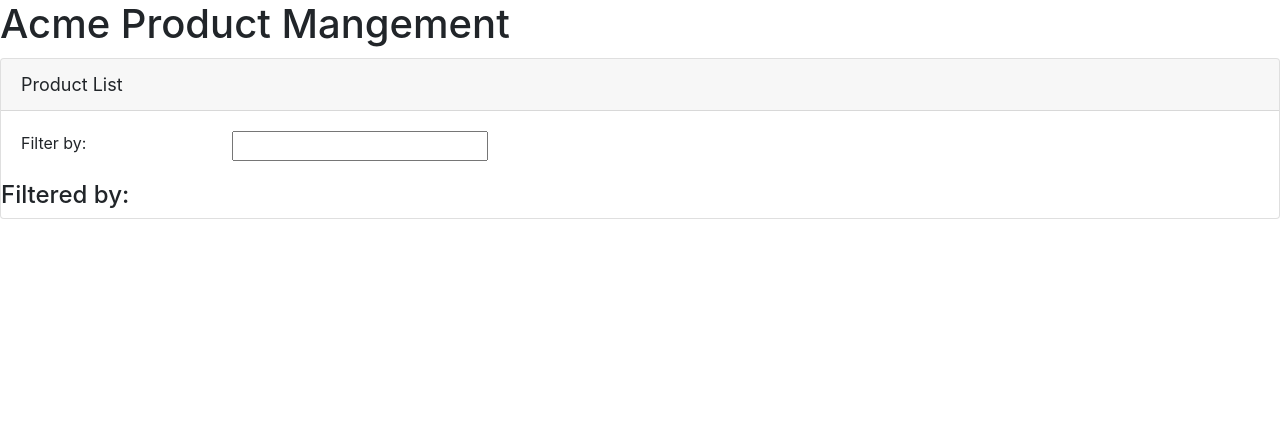
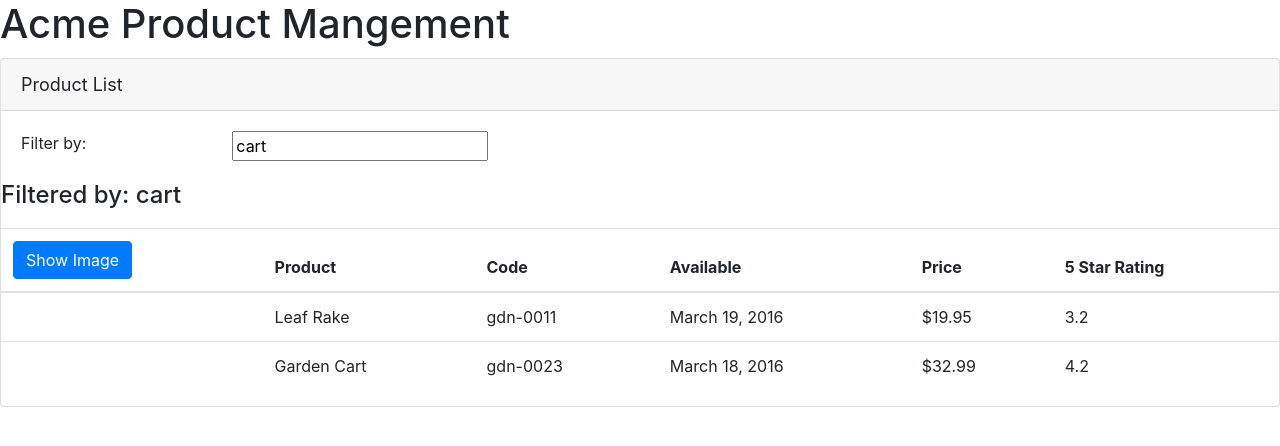
Before and after one commit to 8Tesla8/Angular-firstApp, an Angular app: page / in a window 1280 px wide. Shown: the top 446 px of the page. Built offline with nearby package versions, Linux system fonts and the light colour scheme.

Commit message:
added logic for product table

```diff
--- a/src/app/app.module.ts
+++ b/src/app/app.module.ts
@@ -1,5 +1,7 @@
 import { BrowserModule } from '@angular/platform-browser';
 import { NgModule } from '@angular/core';
+
+import { FormsModule } from "@angular/forms";
 
 import { AppComponent } from './app.component';
 import { ProductListComponent } from './products/product-list.component';
@@ -11,7 +13,8 @@
   ],
 
   imports: [
-    BrowserModule
+    BrowserModule,
+    FormsModule
   ],
 
   bootstrap: [AppComponent]
--- a/src/app/products/product-list.component.html
+++ b/src/app/products/product-list.component.html
@@ -7,28 +7,29 @@
         <div class="row">
             <div class="col-md-2">Filter by: </div>
             <div class="col-md-4">
-                <input type="text" />
+                <input type="text"
+                       [(ngModel)]='listFilter' />
             </div>
         </div>
     </div>
 
     <div class="row">
         <div class="col-md-6">
-            <h4>Filtered by: </h4>
+            <h4>Filtered by: {{listFilter}}</h4>
         </div>
     </div>
 
-    <div class="table-responsive">
-        <table class="table"
-            *ngIf='products && products.length'
-        >
+    <div class='table-responsive'>
+        <table class='table'
+               *ngIf='products && products.length'>
             <!-- table header -->
             <thead>
                 <tr>
 
                     <th>
-                        <button class="btn btn-primary">
-                            Show Image
+                        <button class="btn btn-primary"
+                                (click)='toggleImage()'>
+                            {{showImage ? 'Hide' : 'Show'}} Image
                         </button>
                     </th>
 
@@ -42,7 +43,24 @@
 
             <!-- table body -->
             <tbody>
+                <!-- tr - TableRow -->
+                <tr *ngFor="let product of products">
 
+                    <!-- td - Table Data -->
+                    <td>
+                        <img *ngIf='showImage'
+                             [src]="product.imageUrl"
+                             [title]="product.productName"
+                             [style.width.px]="imageWidth"
+                             [style.margin.px]="imageMargin">
+                    </td>
+
+                    <td>{{product.productName}}</td>
+                    <td>{{product.productCode | lowercase}}</td>
+                    <td>{{product.releaseDate}}</td>
+                    <td>{{product.price | currency: "USD": "symbol" : "1.2-2"}}</td>
+                    <td>{{product.starRating}}</td>
+                </tr>
             </tbody>
 
         </table>
--- a/src/app/products/product-list.component.ts
+++ b/src/app/products/product-list.component.ts
@@ -7,7 +7,15 @@
 
 export class ProductListComponent {
     pageTitle: string = 'Product List';
-    product: any[] = [
+
+    imageWidth: number = 50;
+    imageMargin: number = 2;
+
+    showImage: boolean = false;
+
+    listFilter: string = "cart";
+
+    products: any[] = [
         {
             "productId": 1,
             "productName": "Leaf Rake",
@@ -17,8 +25,8 @@
             "price": 19.95,
             "starRating": 3.2,
             "imageUrl": "https://openclipart.org/image/300px/svg_to_png/26215/Anonymous_Leaf_Rake.png"
-          },
-          {
+        },
+        {
             "productId": 2,
             "productName": "Garden Cart",
             "productCode": "GDN-0023",
@@ -27,6 +35,11 @@
             "price": 32.99,
             "starRating": 4.2,
             "imageUrl": "https://openclipart.org/image/300px/svg_to_png/58471/garden_cart.png"
-          }
+        }
     ];
+
+
+    toggleImage() : void {
+        this.showImage = !this.showImage;
+    }
 }
```
